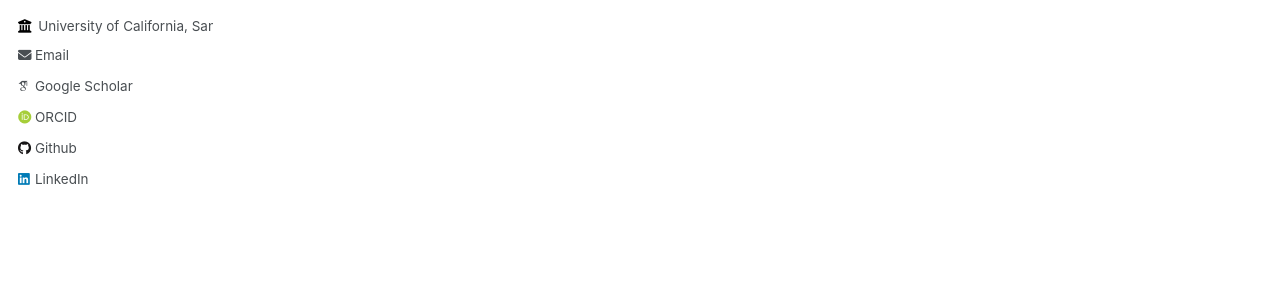
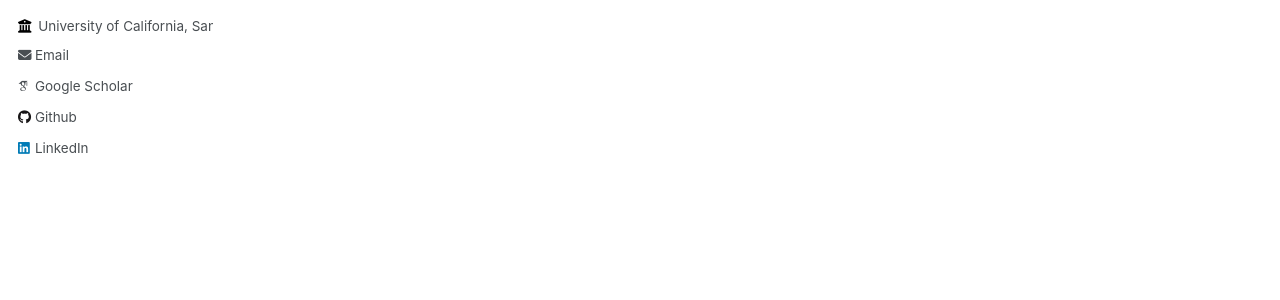
Before and after one commit to ManeeshaAmpagouni/maneeshaampagouni.github.io, a Jekyll site: the page built from _pages/about.md, in a window 1280 px wide. Shown: the part 348-648 px from the top of the page. Built offline with Jekyll 4.4.1, drawn with Linux system fonts in a browser that asks for light colours; some web fonts are replaced.

Commit message:
Update Orcid visibility

```diff
--- a/_config.yml
+++ b/_config.yml
@@ -33,7 +33,7 @@ author:
   arxiv            : # URL - Update with the correct link to your profile
   googlescholar    : "https://scholar.google.com/citations?user=UQjt7yUAAAAJ&hl=en"
   impactstory      : # URL
-  orcid            : "https://orcid.org/my-orcid?orcid=0009-0006-3183-5440"
+  orcid            : #"https://orcid.org/my-orcid?orcid=0009-0006-3183-5440"
   semantic         : # URL
   pubmed           : # "https://www.ncbi.nlm.nih.gov/pubmed/?term=john+snow"
   researchgate     : # URL
```
